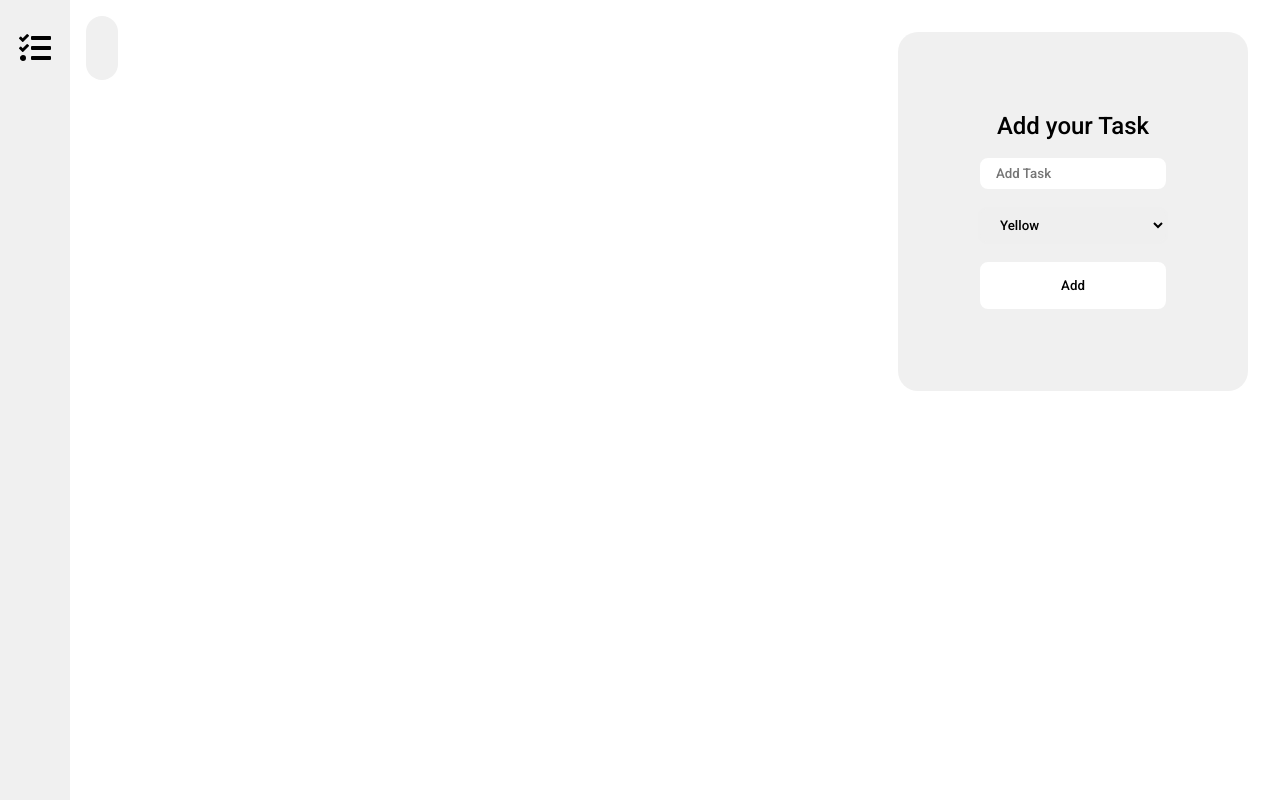
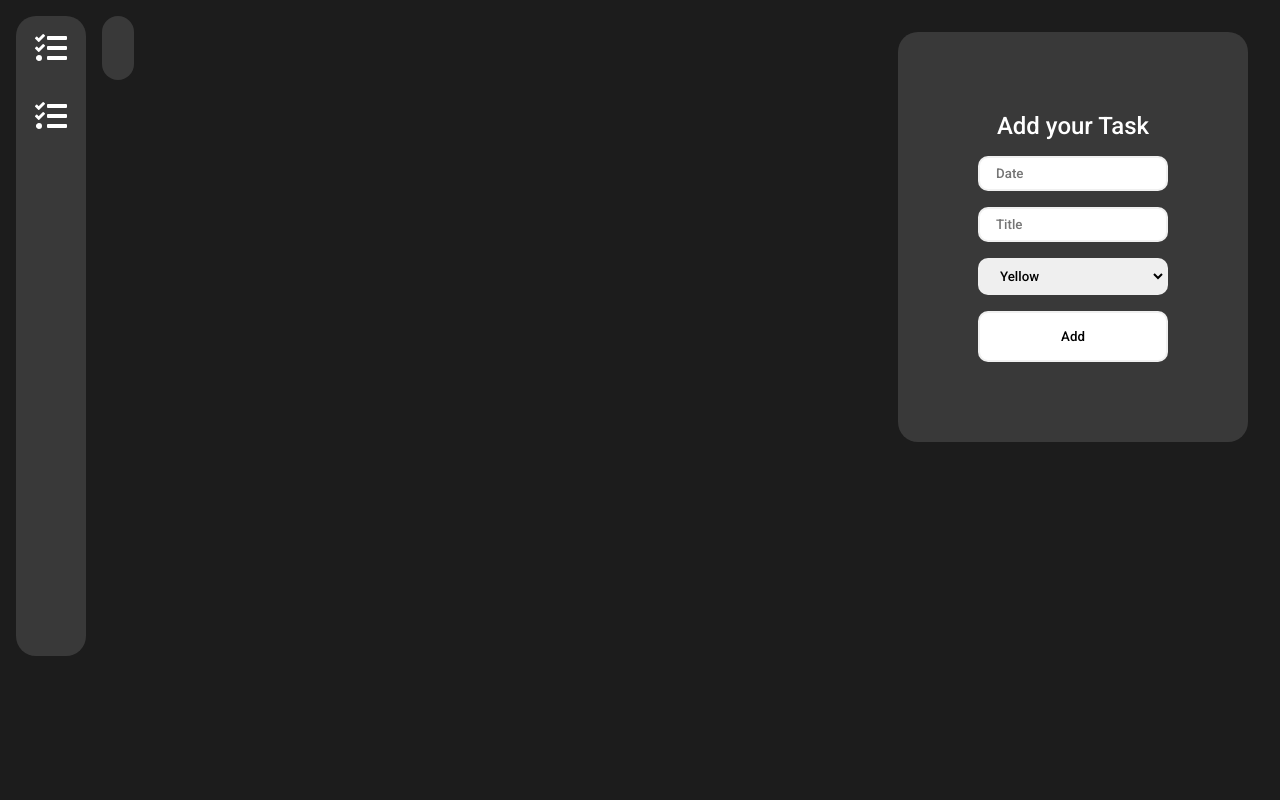
Before and after one commit to JohnFajardo-Dev/TaskApp, a React (Vite) app: page / in a window 1280 px wide. Built offline with nearby package versions, Linux system fonts and the light colour scheme.

Commit message:
Update, fix movil details

```diff
--- a/src/App.jsx
+++ b/src/App.jsx
@@ -2,13 +2,13 @@ import { Routes, Route } from "react-router-dom";
 import "./App.css";
 // Pages
 import Tasks from "./pages/Tasks/Tasks";
-import Calendar from "./pages/Calendar/Calendar";
+import AddTask from "./pages/AddTask/AddTask";
 
 function App() {
   return (
     <Routes>
       <Route path="/" element={<Tasks />} />
-      <Route path="/calendar" element={<Calendar />} />
+      <Route path="/add" element={<AddTask />} />
     </Routes>
   );
 }
--- a/src/index.css
+++ b/src/index.css
@@ -12,7 +12,8 @@
 }
 
 :root{
-    --main-ui-color:#a86fc9;
+    --main-ui-color:#393939;
+    --background-color:#1c1c1c;
 }
 
 a{
@@ -22,3 +23,7 @@ a{
 button{
     cursor: pointer;
 }
+
+body{
+    background-color: var(--background-color);
+}
--- a/src/modules/AddTaskForm/AddTaskForm.css
+++ b/src/modules/AddTaskForm/AddTaskForm.css
@@ -2,7 +2,7 @@
     width: fit-content;
     height: min-content;
     position: absolute;
-    background-color: #F0F0F0F0;
+    background-color: var(--main-ui-color);
     display: flex;
     flex-direction: column;
     gap: 1rem;
@@ -11,6 +11,7 @@
     margin: 2rem;
     right: 0;
     text-align: center;
+    color: #fff;
 }
 
 .add-task-form input, select{
--- a/src/modules/AddTaskForm/AddTaskForm.jsx
+++ b/src/modules/AddTaskForm/AddTaskForm.jsx
@@ -1,32 +1,46 @@
-import React, { useState } from 'react';
+import React, { useState } from "react";
 
-import "./AddTaskForm.css"
+import "./AddTaskForm.css";
 
 function AddTaskForm({ setTasks, tasks }) {
-  const [newTaskName, setNewTaskName] = useState('');
-  const [taskColor, setTaskColor] = useState('yellow'); // Estado para el color de la tarea
+  const [newTaskName, setNewTaskName] = useState("");
+  const [newDate, setNewDate] = useState("");
+  const [taskColor, setTaskColor] = useState("yellow"); // Estado para el color de la tarea
 
   const handleSubmit = (event) => {
     event.preventDefault();
     if (newTaskName.trim()) {
-      const newTaskId = tasks.length ? Math.max(...tasks.map((task) => task.id)) + 1 : 1;
-      const newTask = { id: newTaskId, name: newTaskName, color: taskColor };
+      const newTaskId = tasks.length
+        ? Math.max(...tasks.map((task) => task.id)) + 1
+        : 1;
+      const newTask = {
+        id: newTaskId,
+        name: newTaskName,
+        color: taskColor,
+        date: newDate,
+      };
       const updatedTasks = [...tasks, newTask];
       setTasks(updatedTasks);
-      localStorage.setItem('tasks', JSON.stringify(updatedTasks));
-      setNewTaskName(''); // Limpiar el campo de texto después de agregar la tarea
-      setTaskColor('yellow'); // Reiniciar el color al valor por defecto (opcional)
+      localStorage.setItem("tasks", JSON.stringify(updatedTasks));
+      setNewTaskName(""); // Limpiar el campo de texto después de agregar la tarea
+      setTaskColor("yellow"); // Reiniciar el color al valor por defecto (opcional)
     }
   };
 
   return (
-    <form className='add-task-form' onSubmit={handleSubmit}>
+    <form className="add-task-form" onSubmit={handleSubmit}>
       <h2>Add your Task</h2>
+      <input
+        type="text"
+        value={newDate}
+        onChange={(event) => setNewDate(event.target.value)}
+        placeholder="Date"
+      />
       <input
         type="text"
         value={newTaskName}
         onChange={(event) => setNewTaskName(event.target.value)}
-        placeholder="Add Task"
+        placeholder="Title"
       />
       <select
         value={taskColor}
--- a/src/modules/NavBar/NavBar.css
+++ b/src/modules/NavBar/NavBar.css
@@ -1,8 +1,9 @@
 nav{
     width: 70px;
-    height: 100vh;
-    background-color: #F0F0F0;
-    margin-right: 1rem;
+    height: 80vh;
+    background-color: var(--main-ui-color);
+    margin: 1rem;
+    border-radius: 20px;
 }
 
 nav ul{
@@ -21,11 +22,12 @@ nav ul li{
 
 @media (width <= 1000px){
     nav{
-        width: 100%;
+        width: 90vw;
         height: 60px;
         display: flex;
         justify-content: center;
         position: fixed;
+        z-index: 1;
     }
     nav ul{
         display: flex;
--- a/src/modules/NavBar/NavBar.tsx
+++ b/src/modules/NavBar/NavBar.tsx
@@ -9,10 +9,11 @@ import { IoSettingsSharp} from "react-icons/io5";
 
 function NavBar() {
   return (
-    <IconContext.Provider value={{size:"2rem", color:"#000"}}>
+    <IconContext.Provider value={{size:"2rem", color:"#fff"}}>
     <nav>
         <ul>
             <li><Link to="/"><FaTasks/></Link></li>
+            <li><Link to="/add"><FaTasks/></Link></li>
         </ul>
     </nav>
         </IconContext.Provider>
--- a/src/modules/TaskList/TaskList.jsx
+++ b/src/modules/TaskList/TaskList.jsx
@@ -3,7 +3,7 @@ import "./Task.css";
 
 function TaskList({ tasks, setTasks }) {
   useEffect(() => {
-    const storedTasks = localStorage.getItem('tasks');
+    const storedTasks = localStorage.getItem("tasks");
     if (storedTasks) {
       setTasks(JSON.parse(storedTasks));
     }
@@ -12,11 +12,11 @@ function TaskList({ tasks, setTasks }) {
   const handleDeleteTask = (taskId) => {
     const updatedTasks = tasks.filter((task) => task.id !== taskId);
     setTasks(updatedTasks);
-    localStorage.setItem('tasks', JSON.stringify(updatedTasks));
+    localStorage.setItem("tasks", JSON.stringify(updatedTasks));
   };
 
   return (
-    <article className='day-target'>
+    <article className="day-target">
       {tasks.map((task) => (
         <article key={task.id} className={`task-card ${task.color}`}>
           <div className="task-cont">
@@ -24,8 +24,11 @@ function TaskList({ tasks, setTasks }) {
               <p className="task-date">{task.date}</p>
             </div>
             <h3 className="task-name">{task.name}</h3>
-            <button onClick={() => handleDeleteTask(task.id)} className="task-btn">
-              <h3>Confirm</h3>
+            <button
+              onClick={() => handleDeleteTask(task.id)}
+              className="task-btn"
+            >
+              <h3>Delete</h3>
             </button>
           </div>
         </article>
--- /dev/null
+++ b/src/pages/AddTask/AddTask.jsx
@@ -0,0 +1,9 @@
+import AddTaskForm from "../../modules/AddTaskForm/AddTaskForm";
+
+import React from "react";
+
+function AddTask() {
+  return <div></div>;
+}
+
+export default AddTask;
--- a/src/pages/Tasks/Tasks.css
+++ b/src/pages/Tasks/Tasks.css
@@ -3,6 +3,7 @@
     flex-direction: row;
     gap: 2rem;
 }
+
 
 @media (width <= 900px){
     .tasks-cont{
@@ -15,11 +16,12 @@
 }
 
 .day-target{
-    background-color: #F0F0F0;
+    background-color: var(--main-ui-color);
     padding: 2rem 1rem;
     border-radius: 20px;
     margin: 1rem 0;
     height: fit-content;
+
 }
 
 .day-target h2{
--- a/src/pages/Tasks/Tasks.tsx
+++ b/src/pages/Tasks/Tasks.tsx
@@ -15,7 +15,9 @@ export default function Tasks() {
 
   return (
     <main>
-      <NavBar />
+      <header>
+        <NavBar />
+      </header>
       <section className='tasks-cont'>
         <TaskList tasks={tasks} setTasks={setTasks} />
         <AddTaskForm setTasks={setTasks} tasks={tasks} />
```
Also changed, not shown: src/pages/AddTask/AddTask.css (added).
